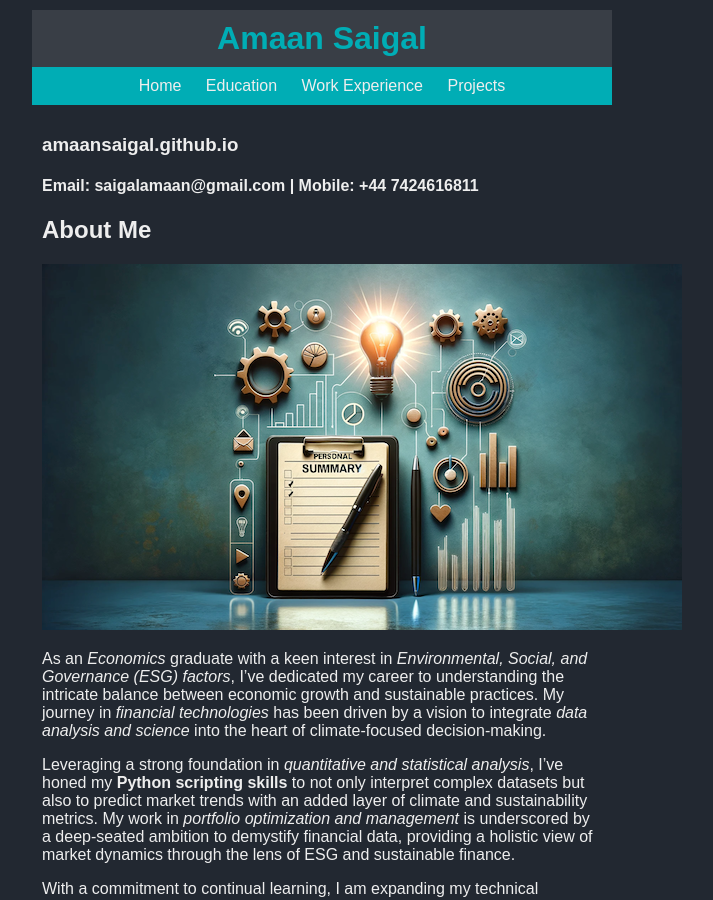
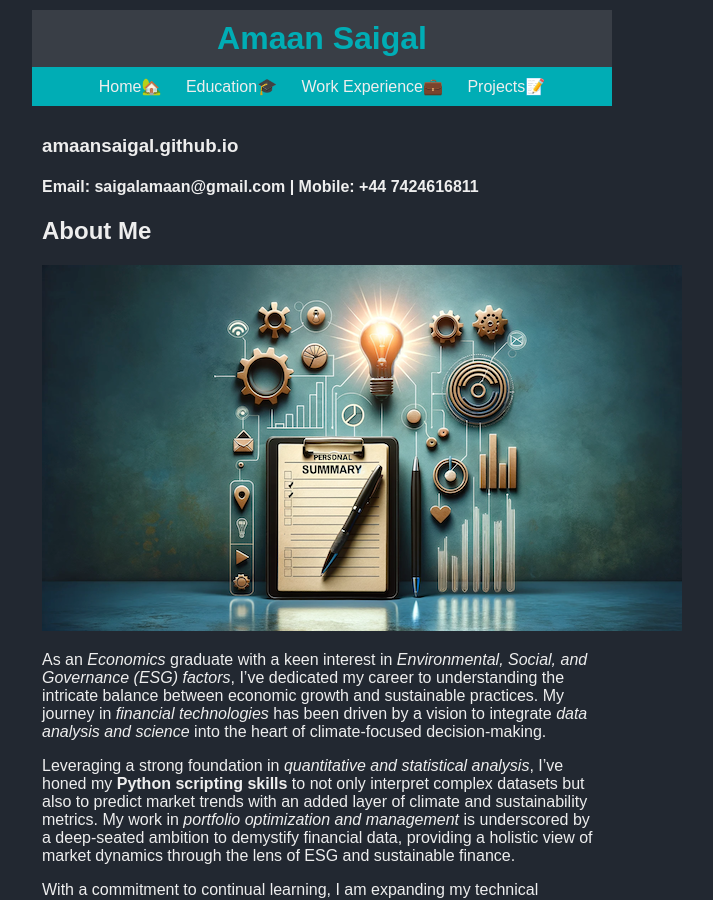
Before and after one commit to amaansaigal/amaansaigal.github.io, a Jekyll site: the page built from README.md, in a window 1280 px wide and 900 px high. Shown: the whole window, without its empty margins (318-1031 px from the left). Built offline with Jekyll 4.4.1, drawn with Linux system fonts in a browser that asks for light colours; our own code applies the rules of GitHub Pages for plain Markdown files.

```diff
--- a/_layouts/default.html
+++ b/_layouts/default.html
@@ -2,7 +2,7 @@
 <html lang="en">
 <head>
     <meta charset="UTF-8">
-    <title>{{ page.title }}</title>
+    <title>{{ page.title }}🚹</title>
 
     <!-- Conditional link for education.css -->
     {% if page.url contains 'Education' or page.url contains 'Projects' or page.url contains 'WorkEx' %}
@@ -49,10 +49,10 @@
         <h1>{{ site.title }}</h1>
     </header>
     <nav>
-        <a href="/">Home</a>
-        <a href="/Education">Education</a>
-        <a href="/WorkEx">Work Experience</a>
-        <a href="/Projects">Projects</a>
+        <a href="/">Home🏡</a>
+        <a href="/Education">Education🎓</a>
+        <a href="/WorkEx">Work Experience💼</a>
+        <a href="/Projects">Projects📝</a>
     </nav>
     <div class="container">
         {{ content }}
```
